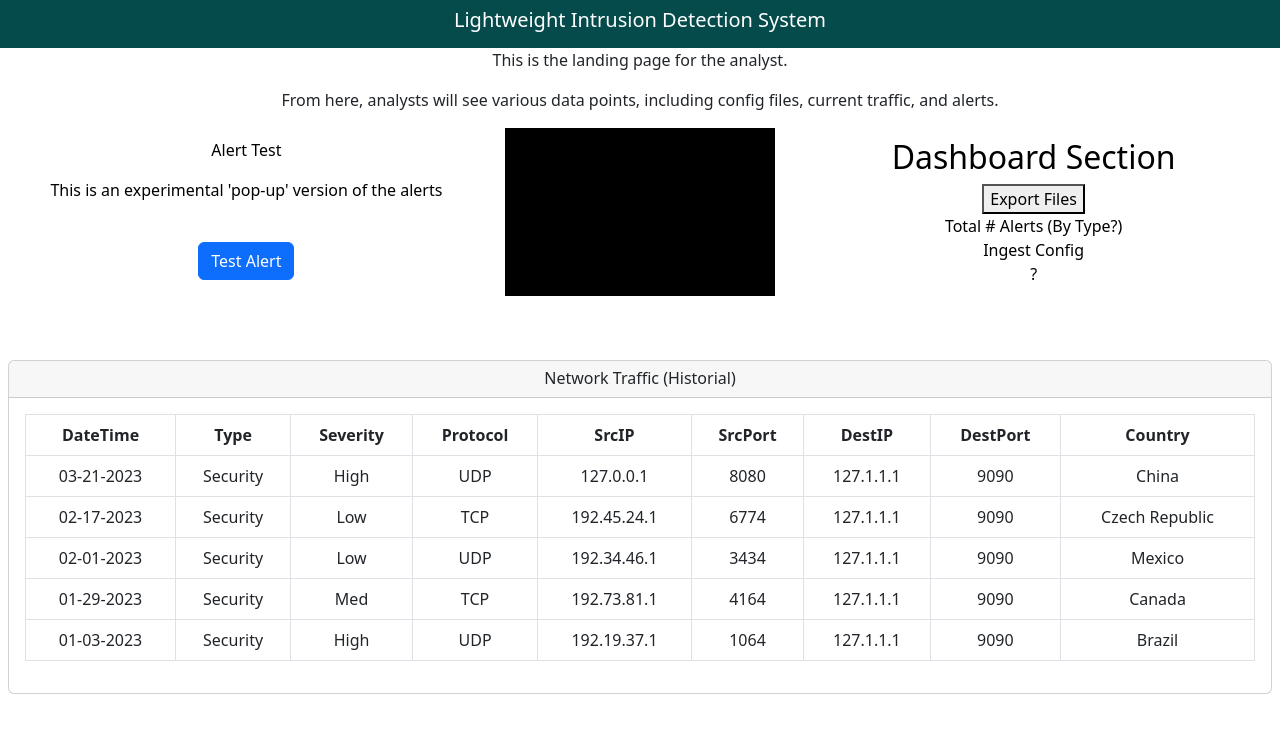
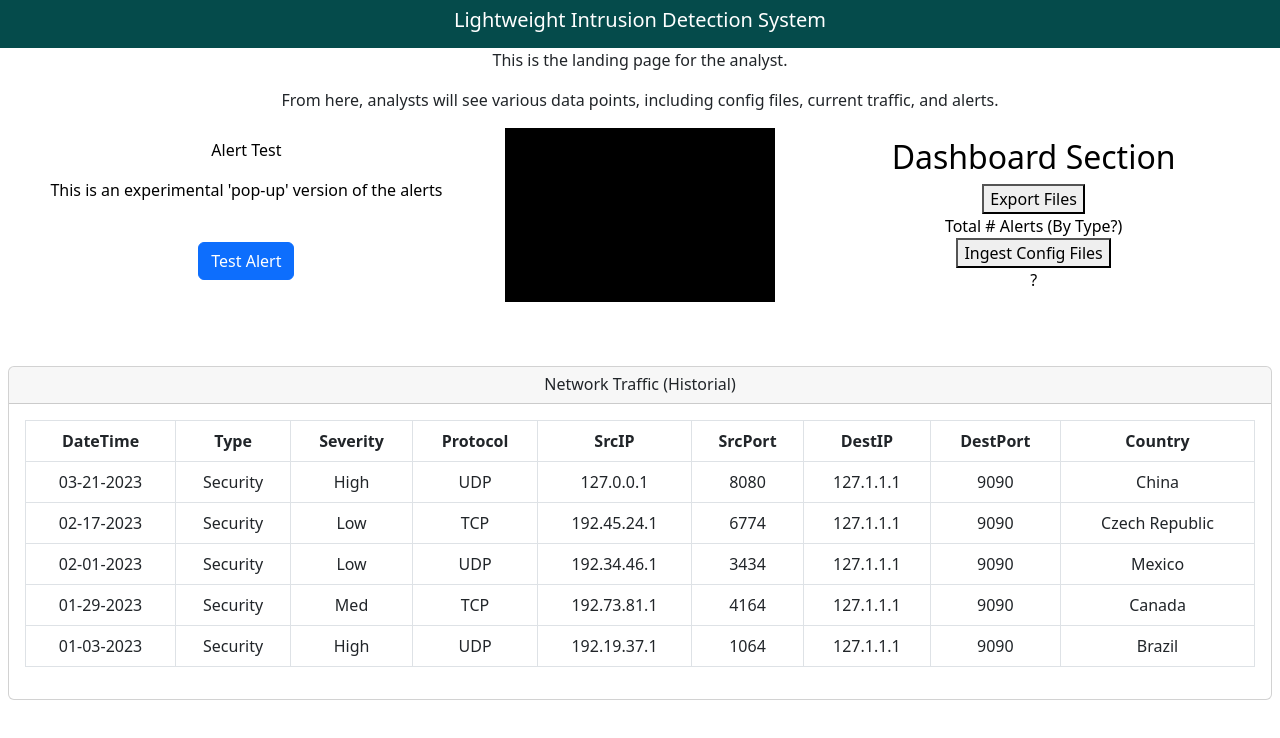
Before and after one commit to equijas/ids, a React (Create React App) app: page / in a window 1280 px wide. Shown: the top 738 px of the page. Built offline with nearby package versions, Linux system fonts and the light colour scheme.

Commit message:
Updated to import the IngestConfig.js file

```diff
--- a/src/App.js
+++ b/src/App.js
@@ -4,6 +4,7 @@ import Alert from './components/Alert';
 import AlertDisplay from './components/AlertDisplay';
 import 'bootstrap/dist/css/bootstrap.min.css';
 import ExportButton from './ExportButton';
+import IngestConfig from './IngestConfig';
 
 import {
   BrowserRouter as Router,
@@ -45,7 +46,7 @@ class App extends Component {
               </h2>
               <div><ExportButton/></div>
               <div>Total # Alerts (By Type?)</div>
-              <div>Ingest Config</div>
+              <div><IngestConfig/></div>
               <div>?</div>
             </div>
           </div>
```
